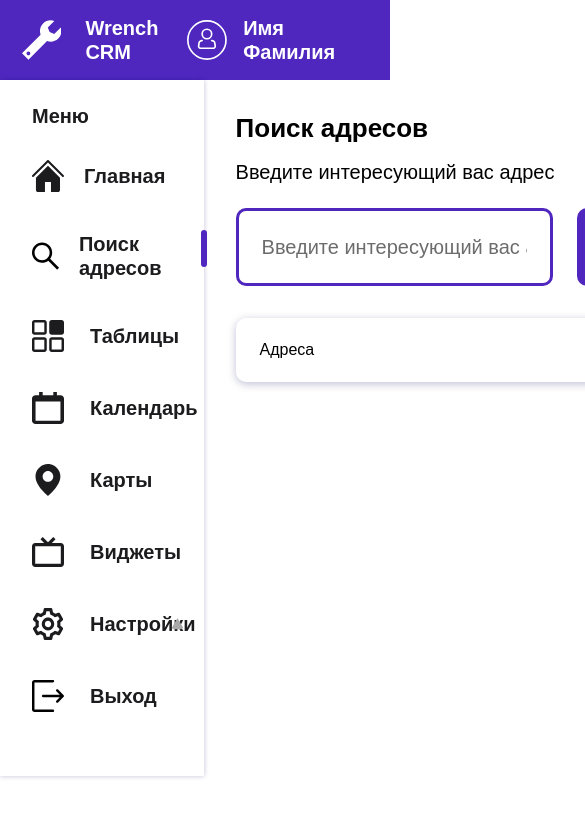
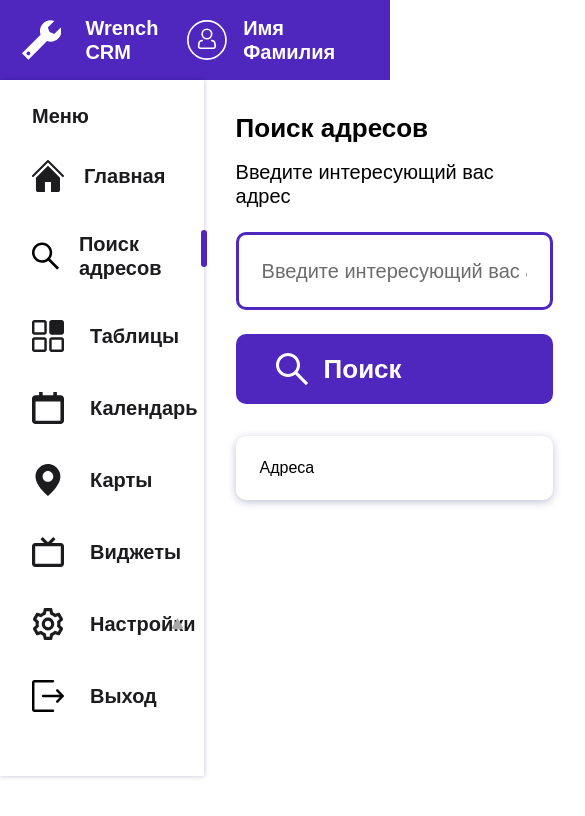
Before and after one commit to Pavelgq/tt-xlab, a React (Create React App) app: page /address in a window 390 px wide. Shown: the top 816 px of the page, 585 px wide, since content can reach past the window. Built offline with nearby package versions, Linux system fonts and the light colour scheme.

Commit message:
fix: Поправил SearchBar

```diff
--- a/src/components/SearchBar/SearchBar.module.scss
+++ b/src/components/SearchBar/SearchBar.module.scss
@@ -9,3 +9,13 @@
   margin-right: 24px;
   flex-grow: 1;
 }
+
+@media screen and (max-width: 768px) {
+  .searchBar {
+    flex-direction: column;
+  }
+  .input {
+    margin-right: 0;
+    margin-bottom: 24px;
+  }
+}
--- a/src/components/SearchBar/SearchBar.props.ts
+++ b/src/components/SearchBar/SearchBar.props.ts
@@ -1,5 +1,9 @@
+import { ChangeEvent } from "react";
 
 
 export interface SearchBarProps {
-  className?: string
+  className?: string;
+  searchValue: string;
+  handleChange: (e: ChangeEvent<HTMLInputElement>) => void;
+  handleSearch :() => void;
 }
--- a/src/components/SearchBar/SearchBar.tsx
+++ b/src/components/SearchBar/SearchBar.tsx
@@ -1,3 +1,4 @@
+import { FormEvent } from "react";
 import cn from "classnames";
 import { SearchBarProps } from "./SearchBar.props";
 import { Button } from "../Button/Button";
@@ -5,17 +6,28 @@ import { Input } from "../Input/Input";
 import styles from "./SearchBar.module.scss";
 import { ReactComponent as SearchIcon } from "../../assets/svg/search.svg";
 
-export const SearchBar = ({ className = "" }: SearchBarProps) => {
+export const SearchBar = ({
+  className = "",
+  searchValue,
+  handleChange,
+  handleSearch,
+}: SearchBarProps) => {
+  const handleSubmit = (e: FormEvent) => {
+    e.preventDefault();
+    handleSearch();
+  };
   return (
-    <div className={cn(styles.searchBar, className)}>
+    <form className={cn(styles.searchBar, className)} onSubmit={handleSubmit}>
       <Input
         className={styles.input}
         placeholder="Введите интересующий вас адрес"
+        value={searchValue}
+        onChange={handleChange}
       />
-      <Button className={""}>
+      <Button type={"submit"}>
         <SearchIcon style={{ width: 32, height: 32 }} />
         <span>Поиск</span>
       </Button>
-    </div>
+    </form>
   );
 };
```
